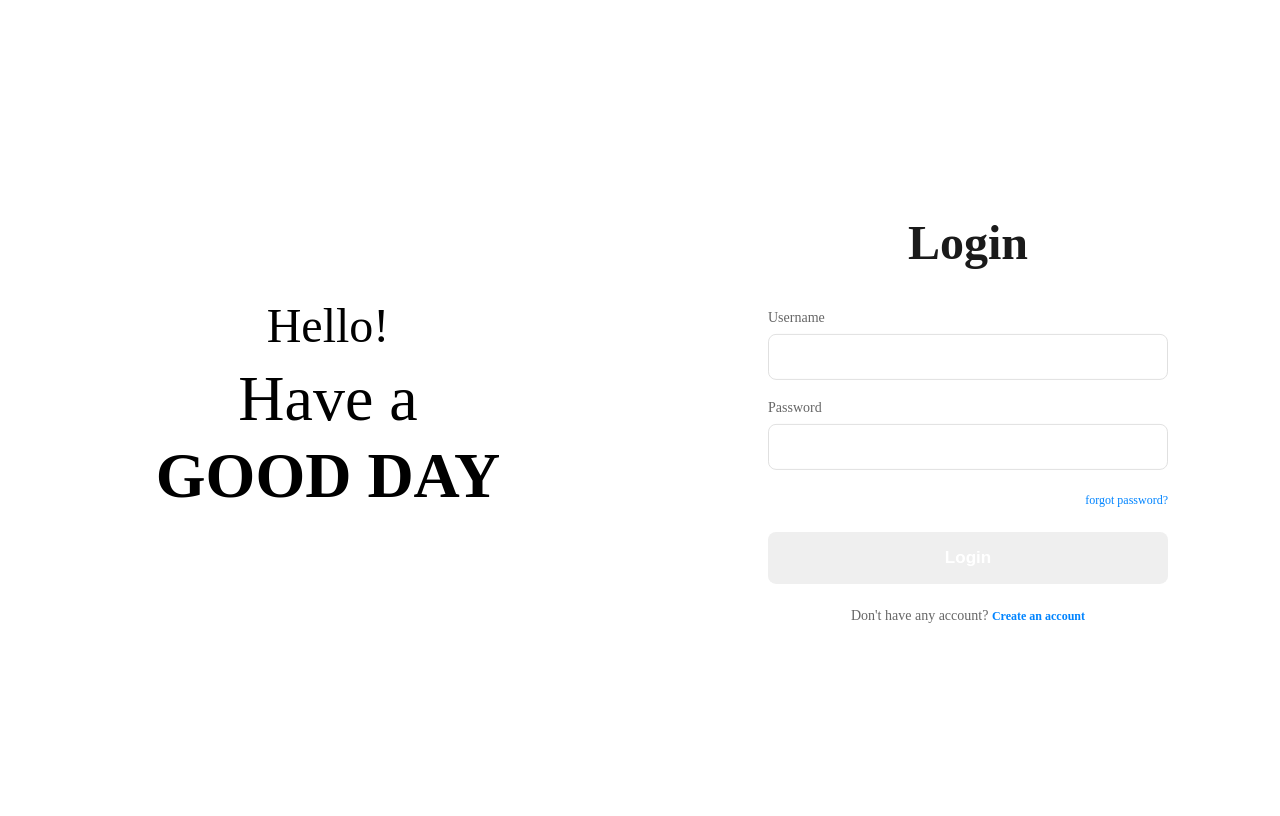
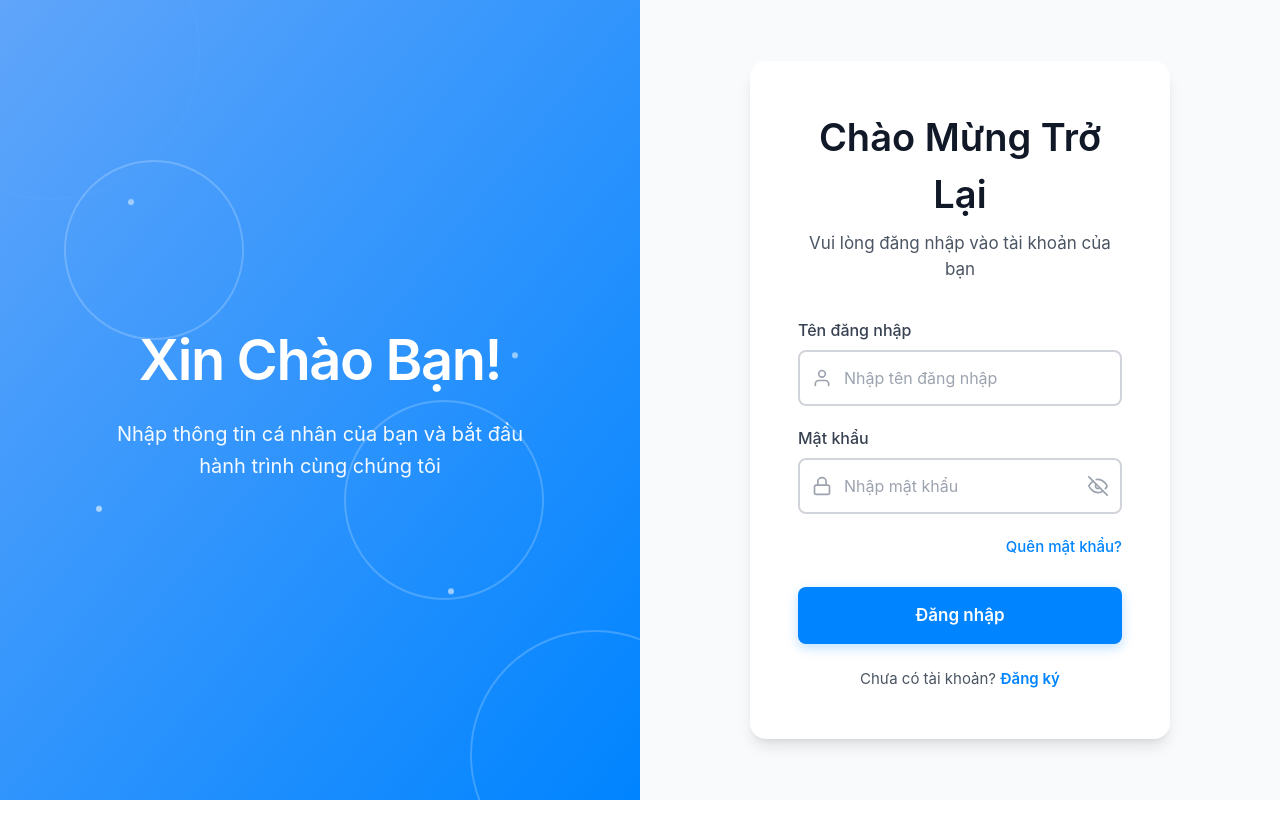
Before and after one commit to NguyenAnhTuan22130312/Chat_App_FE, a React (Create React App) app: page / in a window 1280 px wide. Built offline with nearby package versions, Linux system fonts and the light colour scheme.

Commit message:
feat: Update UI Login

```diff
--- a/package.json
+++ b/package.json
@@ -40,5 +40,10 @@
       "last 1 firefox version",
       "last 1 safari version"
     ]
+  },
+  "devDependencies": {
+    "autoprefixer": "^10.4.23",
+    "postcss": "^8.5.6",
+    "tailwindcss": "^3.4.17"
   }
 }
--- /dev/null
+++ b/postcss.config.js
@@ -0,0 +1,6 @@
+module.exports = {
+  plugins: {
+    tailwindcss: {},
+    autoprefixer: {},
+  },
+}
--- a/src/components/LoginBanner.tsx
+++ b/src/components/LoginBanner.tsx
@@ -1,141 +1,36 @@
 import React from 'react';
-import { THEME } from '../constants/Theme';
 
 const LoginBanner: React.FC = () => {
-  const bannerStyle: React.CSSProperties = {
-    backgroundColor: THEME.colors.loginBanner,
-    width: '50%',
-    height: '100vh',
-    display: 'flex',
-    flexDirection: 'column',
-    justifyContent: 'center',
-    alignItems: 'center',
-    position: 'relative',
-    overflow: 'hidden',
-  };
-
-  const textContainerStyle: React.CSSProperties = {
-    color: THEME.colors.loginBannerText,
-    textAlign: 'center',
-    zIndex: 10,
-    position: 'relative',
-  };
-
-  const helloTextStyle: React.CSSProperties = {
-    fontSize: '48px',
-    fontWeight: 400,
-    margin: 0,
-    marginBottom: '8px',
-  };
-
-  const mainTextStyle: React.CSSProperties = {
-    fontSize: '64px',
-    fontWeight: 400,
-    margin: 0,
-    lineHeight: 1.2,
-  };
-
-  const boldTextStyle: React.CSSProperties = {
-    fontWeight: 700,
-  };
-
-  // Decorative circle styles
-  const createCircleStyle = (
-    size: number,
-    top?: string,
-    left?: string,
-    bottom?: string,
-    right?: string,
-    opacity: number = 0.1,
-    filled: boolean = false
-  ): React.CSSProperties => ({
-    position: 'absolute',
-    width: `${size}px`,
-    height: `${size}px`,
-    borderRadius: '50%',
-    border: filled ? 'none' : `2px solid ${THEME.colors.loginCircle}`,
-    backgroundColor: filled ? THEME.colors.loginCircle : 'transparent',
-    top,
-    left,
-    bottom,
-    right,
-    opacity,
-  });
-
-  // Semi-circle styles
-  const createSemiCircleStyle = (
-    size: number,
-    top?: string,
-    left?: string,
-    bottom?: string,
-    right?: string,
-    rotation: number = 0
-  ): React.CSSProperties => ({
-    position: 'absolute',
-    width: `${size}px`,
-    height: `${size / 2}px`,
-    border: `2px solid ${THEME.colors.loginCircle}`,
-    borderBottom: 'none',
-    borderRadius: `${size}px ${size}px 0 0`,
-    top,
-    left,
-    bottom,
-    right,
-    transform: `rotate(${rotation}deg)`,
-    opacity: 0.15,
-  });
-
-  // Diagonal line style
-  const diagonalLineStyle: React.CSSProperties = {
-    position: 'absolute',
-    width: '400px',
-    height: '1px',
-    backgroundColor: THEME.colors.loginCircle,
-    opacity: 0.2,
-    transform: 'rotate(-45deg)',
-    top: '30%',
-    right: '-50px',
-  };
+  // Small dots
+  const Dot = ({ top, left, delay }: { top: string; left: string; delay: number }) => (
+    <div
+      className="absolute w-1.5 h-1.5 rounded-full bg-white/60 animate-float-particle"
+      style={{ top, left, animationDelay: `${delay}s` }}
+    />
+  );
 
   return (
-    <div style={bannerStyle}>
-      {/* Large circle top-left */}
-      <div style={createCircleStyle(300, '-100px', '-100px', undefined, undefined, 0.08)} />
+    <div className="relative w-1/2 h-screen flex flex-col items-center justify-center bg-gradient-to-br from-blue-400 to-primary overflow-hidden">
+      {/* Simple decorative circles */}
+      <div className="absolute w-[300px] h-[300px] rounded-full border-2 border-white/20 -top-[100px] -left-[100px] opacity-10" />
+      <div className="absolute w-[250px] h-[250px] rounded-full border-2 border-white/20 -bottom-[80px] -right-[80px] opacity-12" />
+      <div className="absolute w-[180px] h-[180px] rounded-full border-2 border-white/20 top-[20%] left-[10%] opacity-8" />
+      <div className="absolute w-[200px] h-[200px] rounded-full border-2 border-white/20 bottom-[25%] right-[15%] opacity-9" />
 
-      {/* Large circle bottom-right */}
-      <div style={createCircleStyle(350, undefined, undefined, '-150px', '-120px', 0.06)} />
-
-      {/* Medium circles */}
-      <div style={createCircleStyle(150, '20%', '10%', undefined, undefined, 0.12)} />
-      <div style={createCircleStyle(120, undefined, undefined, '25%', '15%', 0.1)} />
-
-      {/* Small filled circles */}
-      <div style={createCircleStyle(12, '15%', '25%', undefined, undefined, 1, true)} />
-      <div style={createCircleStyle(8, '45%', '15%', undefined, undefined, 0.8, true)} />
-      <div style={createCircleStyle(15, '65%', undefined, undefined, '20%', 1, true)} />
-      <div style={createCircleStyle(10, '80%', '30%', undefined, undefined, 0.9, true)} />
-
-      {/* Semi-circles */}
-      <div style={createSemiCircleStyle(200, '-50px', '-100px', undefined, undefined, 0)} />
-      <div style={createSemiCircleStyle(180, undefined, undefined, '-40px', '-90px', 180)} />
-
-      {/* Diagonal lines */}
-      <div style={diagonalLineStyle} />
-      <div style={{
-        ...diagonalLineStyle,
-        top: '60%',
-        left: '-80px',
-        right: 'auto',
-        transform: 'rotate(45deg)',
-      }} />
+      {/* Small floating dots */}
+      <Dot top="25%" left="20%" delay={0} />
+      <Dot top="45%" left="80%" delay={1} />
+      <Dot top="65%" left="15%" delay={2} />
+      <Dot top="75%" left="70%" delay={1.5} />
 
       {/* Text content */}
-      <div style={textContainerStyle}>
-        <h1 style={helloTextStyle}>Hello!</h1>
-        <h2 style={mainTextStyle}>
-          Have a<br />
-          <span style={boldTextStyle}>GOOD DAY</span>
-        </h2>
+      <div className="relative text-center z-10 max-w-[500px] px-10">
+        <h1 className="text-[56px] font-semibold text-white m-0 mb-4 tracking-tight">
+          Xin Chào Bạn!
+        </h1>
+        <p className="text-xl text-white/95 m-0 leading-relaxed">
+          Nhập thông tin cá nhân của bạn và bắt đầu hành trình cùng chúng tôi
+        </p>
       </div>
     </div>
   );
--- a/src/components/LoginForm.tsx
+++ b/src/components/LoginForm.tsx
@@ -1,105 +1,40 @@
 import React, { useState } from 'react';
-import { THEME } from '../constants/Theme';
 
 const LoginForm: React.FC = () => {
   const [username, setUsername] = useState('');
   const [password, setPassword] = useState('');
+  const [showPassword, setShowPassword] = useState(false);
 
-  const containerStyle: React.CSSProperties = {
-    width: '50%',
-    height: '100vh',
-    display: 'flex',
-    justifyContent: 'center',
-    alignItems: 'center',
-    backgroundColor: THEME.colors.loginFormBg,
-    position: 'relative',
-    overflow: 'hidden',
-  };
+  // User icon SVG
+  const UserIcon = () => (
+    <svg width="20" height="20" viewBox="0 0 24 24" fill="none" stroke="currentColor" strokeWidth="2" strokeLinecap="round" strokeLinejoin="round">
+      <path d="M20 21v-2a4 4 0 0 0-4-4H8a4 4 0 0 0-4 4v2"></path>
+      <circle cx="12" cy="7" r="4"></circle>
+    </svg>
+  );
 
-  const formWrapperStyle: React.CSSProperties = {
-    width: '400px',
-    zIndex: 10,
-    position: 'relative',
-  };
+  // Lock icon SVG
+  const LockIcon = () => (
+    <svg width="20" height="20" viewBox="0 0 24 24" fill="none" stroke="currentColor" strokeWidth="2" strokeLinecap="round" strokeLinejoin="round">
+      <rect x="3" y="11" width="18" height="11" rx="2" ry="2"></rect>
+      <path d="M7 11V7a5 5 0 0 1 10 0v4"></path>
+    </svg>
+  );
 
-  const titleStyle: React.CSSProperties = {
-    fontSize: '48px',
-    fontWeight: 600,
-    color: '#1a1a1a',
-    marginBottom: '40px',
-    textAlign: 'center',
-  };
-
-  const inputContainerStyle: React.CSSProperties = {
-    marginBottom: '20px',
-  };
-
-  const labelStyle: React.CSSProperties = {
-    display: 'block',
-    fontSize: THEME.fontSize.medium,
-    color: '#666',
-    marginBottom: '8px',
-  };
-
-  const inputStyle: React.CSSProperties = {
-    width: '100%',
-    padding: '14px 16px',
-    fontSize: THEME.fontSize.medium,
-    border: '1px solid #e0e0e0',
-    borderRadius: '8px',
-    outline: 'none',
-    transition: 'border-color 0.3s',
-    boxSizing: 'border-box',
-  };
-
-  const forgotPasswordStyle: React.CSSProperties = {
-    textAlign: 'right',
-    marginTop: '8px',
-    marginBottom: '24px',
-  };
-
-  const linkStyle: React.CSSProperties = {
-    fontSize: THEME.fontSize.small,
-    color: THEME.colors.primary,
-    textDecoration: 'none',
-    cursor: 'pointer',
-  };
-
-  const buttonStyle: React.CSSProperties = {
-    width: '100%',
-    padding: '16px',
-    fontSize: THEME.fontSize.large,
-    fontWeight: 600,
-    color: '#ffffff',
-    backgroundColor: THEME.colors.loginBanner,
-    border: 'none',
-    borderRadius: '8px',
-    cursor: 'pointer',
-    transition: 'background-color 0.3s',
-    marginBottom: '24px',
-  };
-
-  const createAccountStyle: React.CSSProperties = {
-    textAlign: 'center',
-    fontSize: THEME.fontSize.medium,
-    color: '#666',
-  };
-
-  const createCircleStyle = (
-    size: number,
-    top?: string,
-    right?: string,
-    opacity: number = 0.3
-  ): React.CSSProperties => ({
-    position: 'absolute',
-    width: `${size}px`,
-    height: `${size}px`,
-    borderRadius: '50%',
-    backgroundColor: THEME.colors.loginAccent,
-    top,
-    right,
-    opacity,
-  });
+  // Eye icon SVG
+  const EyeIcon = ({ isOpen }: { isOpen: boolean }) => (
+    isOpen ? (
+      <svg width="20" height="20" viewBox="0 0 24 24" fill="none" stroke="currentColor" strokeWidth="2" strokeLinecap="round" strokeLinejoin="round">
+        <path d="M1 12s4-8 11-8 11 8 11 8-4 8-11 8-11-8-11-8z"></path>
+        <circle cx="12" cy="12" r="3"></circle>
+      </svg>
+    ) : (
+      <svg width="20" height="20" viewBox="0 0 24 24" fill="none" stroke="currentColor" strokeWidth="2" strokeLinecap="round" strokeLinejoin="round">
+        <path d="M17.94 17.94A10.07 10.07 0 0 1 12 20c-7 0-11-8-11-8a18.45 18.45 0 0 1 5.06-5.94M9.9 4.24A9.12 9.12 0 0 1 12 4c7 0 11 8 11 8a18.5 18.5 0 0 1-2.16 3.19m-6.72-1.07a3 3 0 1 1-4.24-4.24"></path>
+        <line x1="1" y1="1" x2="23" y2="23"></line>
+      </svg>
+    )
+  );
 
   const handleSubmit = (e: React.FormEvent) => {
     e.preventDefault();
@@ -107,51 +42,85 @@ const LoginForm: React.FC = () => {
   };
 
   return (
-    <div style={containerStyle}>
-      {/* Decorative circles */}
-      <div style={createCircleStyle(60, '10%', '15%', 0.15)} />
-      <div style={createCircleStyle(40, '80%', '10%', 0.2)} />
-      <div style={createCircleStyle(80, '5%', '85%', 0.1)} />
+    <div className="w-1/2 h-screen flex items-center justify-center bg-gray-50 overflow-hidden">
+      <form
+        onSubmit={handleSubmit}
+        className="w-[420px] bg-white rounded-2xl shadow-lg p-12 relative z-10 animate-fade-in-up"
+      >
+        <h1 className="text-[38px] font-semibold text-gray-900 mb-2 text-center">
+          Chào Mừng Trở Lại
+        </h1>
+        <p className="text-[17px] text-gray-600 mb-9 text-center">
+          Vui lòng đăng nhập vào tài khoản của bạn
+        </p>
 
-      <div style={formWrapperStyle}>
-        <h1 style={titleStyle}>Login</h1>
-
-        <form onSubmit={handleSubmit}>
-          <div style={inputContainerStyle}>
-            <label style={labelStyle}>Username</label>
+        {/* Username Field */}
+        <div className="mb-5">
+          <label className="block text-base font-medium text-gray-700 mb-2">
+            Tên đăng nhập
+          </label>
+          <div className="relative flex items-center">
+            <span className="absolute left-3.5 text-gray-400 pointer-events-none z-10 flex items-center">
+              <UserIcon />
+            </span>
             <input
               type="text"
               value={username}
               onChange={(e) => setUsername(e.target.value)}
-              style={inputStyle}
-              placeholder=""
+              className="w-full px-3.5 pl-11 py-3.5 text-base text-gray-700 bg-white border-2 border-gray-300 rounded-lg outline-none transition-all duration-300 ease-in-out focus:border-primary focus:shadow-[0_0_0_3px_rgba(0,132,255,0.1)]"
+              placeholder="Nhập tên đăng nhập"
             />
           </div>
+        </div>
 
-          <div style={inputContainerStyle}>
-            <label style={labelStyle}>Password</label>
+        {/* Password Field */}
+        <div className="mb-5">
+          <label className="block text-base font-medium text-gray-700 mb-2">
+            Mật khẩu
+          </label>
+          <div className="relative flex items-center">
+            <span className="absolute left-3.5 text-gray-400 pointer-events-none z-10 flex items-center">
+              <LockIcon />
+            </span>
             <input
-              type="password"
+              type={showPassword ? 'text' : 'password'}
               value={password}
               onChange={(e) => setPassword(e.target.value)}
-              style={inputStyle}
-              placeholder=""
+              className="w-full px-3.5 pl-11 py-3.5 text-base text-gray-700 bg-white border-2 border-gray-300 rounded-lg outline-none transition-all duration-300 ease-in-out focus:border-primary focus:shadow-[0_0_0_3px_rgba(0,132,255,0.1)]"
+              placeholder="Nhập mật khẩu"
             />
+            <span
+              onClick={() => setShowPassword(!showPassword)}
+              className="absolute right-3.5 text-gray-400 cursor-pointer transition-colors duration-200 z-10 flex items-center select-none hover:text-primary"
+            >
+              <EyeIcon isOpen={showPassword} />
+            </span>
           </div>
+        </div>
 
-          <div style={forgotPasswordStyle}>
-            <a href="#" style={linkStyle}>forgot password?</a>
-          </div>
+        {/* Forgot Password */}
+        <div className="text-right mt-2 mb-7">
+          <a
+            href="#forgot"
+            className="text-[15px] text-primary no-underline cursor-pointer font-medium transition-opacity duration-200 hover:opacity-70 hover:underline"
+          >
+            Quên mật khẩu?
+          </a>
+        </div>
 
-          <button type="submit" style={buttonStyle}>
-            Login
-          </button>
-        </form>
+        {/* Login Button */}
+        <button
+          type="submit"
+          className="w-full py-4 text-[17px] font-semibold text-white bg-primary border-none rounded-lg cursor-pointer transition-all duration-300 ease-in-out mb-6 shadow-[0_4px_12px_rgba(0,132,255,0.25)] hover:-translate-y-0.5 hover:shadow-[0_6px_20px_rgba(0,132,255,0.4)] hover:bg-primary-light active:translate-y-0 active:shadow-[0_4px_12px_rgba(0,132,255,0.25)]"
+        >
+          Đăng nhập
+        </button>
 
-        <div style={createAccountStyle}>
-          Don't have any account? <a href="#" style={{ ...linkStyle, fontWeight: 600 }}>Create an account</a>
+        {/* Sign Up Link */}
+        <div className="text-center text-[15px] text-gray-600">
+          Chưa có tài khoản? <a href="#signup" className="text-primary no-underline cursor-pointer font-semibold transition-opacity duration-200 hover:opacity-70 hover:underline">Đăng ký</a>
         </div>
-      </div>
+      </form>
     </div>
   );
 };
--- a/src/constants/Theme.ts
+++ b/src/constants/Theme.ts
@@ -1,27 +1,45 @@
 export const THEME = {
   colors: {
-      primary: '#0084ff',
+    // --- Các màu dùng chung ---
+    primary: '#0084ff',        // Xanh Messenger sáng
     online: '#44b700',
     error: '#fa3e3e',
+    white: '#ffffff',
 
-      // Login Colors
-      loginBanner: '#000851',      // Navy blue for login banner
-      loginBannerText: '#ffffff',  // White text on banner
-      loginAccent: '#5c6bc0',      // Light blue/purple for decorations
-      loginCircle: 'rgba(255, 255, 255, 0.1)', // Semi-transparent circles
-      loginFormBg: '#ffffff',      // White background for form
+    // --- Login Colors (Chi tiết) ---
+    loginBanner: '#000851',      // Navy blue cho banner
+    loginBannerText: '#ffffff',  // Chữ trắng trên banner
+    loginAccent: '#5c6bc0',      // Màu trang trí
+    loginCircle: 'rgba(255, 255, 255, 0.1)', // Hình tròn mờ
+    loginFormBg: '#ffffff',      // Nền form
+    loginNavy: '#002C77',        // Xanh Navy đậm (giữ lại từ block 2 phòng khi bạn cần dùng)
 
-      // Light Mode
+    // --- Modern Gradient Colors ---
+    gradientPurpleStart: '#667eea',
+    gradientPurpleEnd: '#764ba2',
+    gradientPinkStart: '#f093fb',
+    gradientPinkEnd: '#f5576c',
+    gradientBlueStart: '#4facfe',
+    gradientBlueEnd: '#00f2fe',
+
+    // --- Glassmorphism Colors ---
+    glassBackground: 'rgba(255, 255, 255, 0.15)',
+    glassBorder: 'rgba(255, 255, 255, 0.25)',
+    glassBackgroundDark: 'rgba(255, 255, 255, 0.05)',
+
+    // --- Chế độ sáng (Light Mode) ---
     light: {
       background: '#ffffff',
-        surface: '#f5f5f5',
-        textPrimary: '#050505',
-        textSecondary: '#65676b',
-        bubbleFriend: '#e4e6eb',
-        border: '#dbdbdb',
+      surface: '#f5f5f5',      // Màu nền Search Bar & Hover
+      textPrimary: '#050505',  // Tên người dùng, Tiêu đề chính
+      textSecondary: '#65676b',// Tin nhắn phụ, thời gian
+      textLink: '#0064D2',     // Màu link "forgot password"
+      bubbleFriend: '#e4e6eb', // Bong bóng chat bạn bè
+      border: '#dbdbdb',       // Đường kẻ chia
+      inputBorder: '#e0e0e0',  // Viền ô nhập liệu
     },
 
-      // Dark Mode
+    // --- Chế độ tối (Dark Mode) ---
     dark: {
       background: '#18191a',
       surface: '#3a3b3c',
@@ -29,30 +47,12 @@ export const THEME = {
       textSecondary: '#b0b3b8',
       bubbleFriend: '#3a3b3c',
       border: '#3e4042',
-      }
-    },
-  colors: {
-    // Các màu dùng chung
-    primary: '#0084ff',        // Xanh Messenger sáng
-    loginNavy: '#002C77',      // Xanh Navy đậm
-    online: '#44b700',
-    error: '#fa3e3e',
-    white: '#ffffff',
-
-    // Chế độ sáng
-    light: {
-      background: '#ffffff',
-      surface: '#f5f5f5',      // Màu nền Search Bar & Hover
-      textPrimary: '#050505',  // Tên người dùng, Tiêu đề chính
-      textSecondary: '#65676b',// Tin nhắn phụ, thời gian
-      textLink: '#0064D2',     // Màu cho "forgot password?"
-      bubbleFriend: '#e4e6eb',
-      border: '#dbdbdb',       // Đường kẻ chia giữa các hội thoại
-      inputBorder: '#e0e0e0',  // Border của ô nhập liệu Login
+      textLink: '#4599ff',     // (Tự động thêm để tương thích với light mode)
+      inputBorder: '#3e4042',  // (Tự động thêm để tương thích với light mode)
     }
   },
 
-  // Khoảng cách
+  // --- Khoảng cách (Spacing) ---
   spacing: {
     xs: '4px',
     sm: '8px',
@@ -61,23 +61,34 @@ export const THEME = {
     xl: '32px',
     paddingInline: '12px',
     headerHeight: '60px',
-    sidebarWidth: '360px', // Độ rộng cột bên trái
+    sidebarWidth: '360px',
   },
 
-  // Cỡ chữ theo tỉ lệ Messenger
+  // --- Cỡ chữ (Font Size) ---
   fontSize: {
     small: '12px',    // Thời gian, subtext
-    medium: '14px',   // Nội dung tin nhắn cuối
+    medium: '14px',   // Nội dung tin nhắn
     large: '17px',    // Tên người dùng
-    xl: '24px',       // Chữ "Login", "Messenger"
-    banner: '48px',   // Chữ "Hello!" to ở banner
+    xl: '24px',       // Tiêu đề lớn
+    banner: '48px',   // Chữ Hello banner
   },
 
+  // --- Bo góc (Border Radius) ---
   borderRadius: {
     sm: '4px',
-      md: '8px',      // Cho ô Input Login
-      lg: '20px',     // Cho Search Bar
-      xl: '30px',     // Cho Button Login
-      full: '50%',    // Cho Avatar
+    md: '8px',      // Input Login
+    lg: '20px',     // Search Bar
+    xl: '30px',     // Button Login
+    full: '50%',    // Avatar
+  },
+
+  // --- Shadows & Effects ---
+  shadows: {
+    button: '0 8px 24px rgba(103, 126, 234, 0.3)',
+    buttonHover: '0 12px 32px rgba(103, 126, 234, 0.4)',
+    form: '0 20px 60px rgba(0, 0, 0, 0.15)',
+    input: '0 2px 8px rgba(0, 0, 0, 0.05)',
+    inputFocus: '0 0 0 3px rgba(103, 126, 234, 0.1)',
+    glow: '0 0 20px rgba(103, 126, 234, 0.5)',
   }
 };
--- /dev/null
+++ b/src/index.css
@@ -0,0 +1,13 @@
+@tailwind base;
+@tailwind components;
+@tailwind utilities;
+
+/* Custom global styles */
+@layer base {
+  html, body {
+    @apply m-0 p-0 overflow-hidden h-screen w-screen;
+    font-family: -apple-system, BlinkMacSystemFont, 'Segoe UI', 'Roboto', 'Helvetica Neue', 'Arial', sans-serif;
+    -webkit-font-smoothing: antialiased;
+    -moz-osx-font-smoothing: grayscale;
+  }
+}
--- a/src/index.tsx
+++ b/src/index.tsx
@@ -1,5 +1,6 @@
 import React from 'react';
 import ReactDOM from 'react-dom/client';
+import './index.css';
 import App from './App';
 
 const root = ReactDOM.createRoot(
--- a/src/screens/Login.tsx
+++ b/src/screens/Login.tsx
@@ -1,18 +1,10 @@
 import React from 'react';
 import LoginBanner from '../components/LoginBanner';
 import LoginForm from '../components/LoginForm';
-import '../styles/Login.css';
 
 const Login: React.FC = () => {
-  const containerStyle: React.CSSProperties = {
-    display: 'flex',
-    width: '100vw',
-    height: '100vh',
-    overflow: 'hidden',
-  };
-
   return (
-    <div style={containerStyle} className="login-container">
+    <div className="flex w-screen h-screen overflow-hidden">
       <LoginBanner />
       <LoginForm />
     </div>
--- /dev/null
+++ b/tailwind.config.js
@@ -0,0 +1,36 @@
+/** @type {import('tailwindcss').Config} */
+module.exports = {
+  content: [
+    "./src/**/*.{js,jsx,ts,tsx}",
+  ],
+  theme: {
+    extend: {
+      colors: {
+        primary: '#0084ff',
+        'primary-light': '#0099ff',
+        online: '#44b700',
+        error: '#fa3e3e',
+      },
+      animation: {
+        'float': 'float 6s ease-in-out infinite',
+        'float-particle': 'floatParticle 6s ease-in-out infinite',
+        'fade-in-up': 'fadeInUp 0.6s ease-out',
+      },
+      keyframes: {
+        float: {
+          '0%, 100%': { transform: 'translateY(0px)' },
+          '50%': { transform: 'translateY(-20px)' },
+        },
+        floatParticle: {
+          '0%, 100%': { transform: 'translateY(0px)', opacity: '0.8' },
+          '50%': { transform: 'translateY(-15px)', opacity: '1' },
+        },
+        fadeInUp: {
+          'from': { opacity: '0', transform: 'translateY(30px)' },
+          'to': { opacity: '1', transform: 'translateY(0)' },
+        },
+      },
+    },
+  },
+  plugins: [],
+}
```
Also changed, not shown: 1 other file (tests, documents, lock files or other folders). Lines whose indentation alone changed are shown as unchanged.
